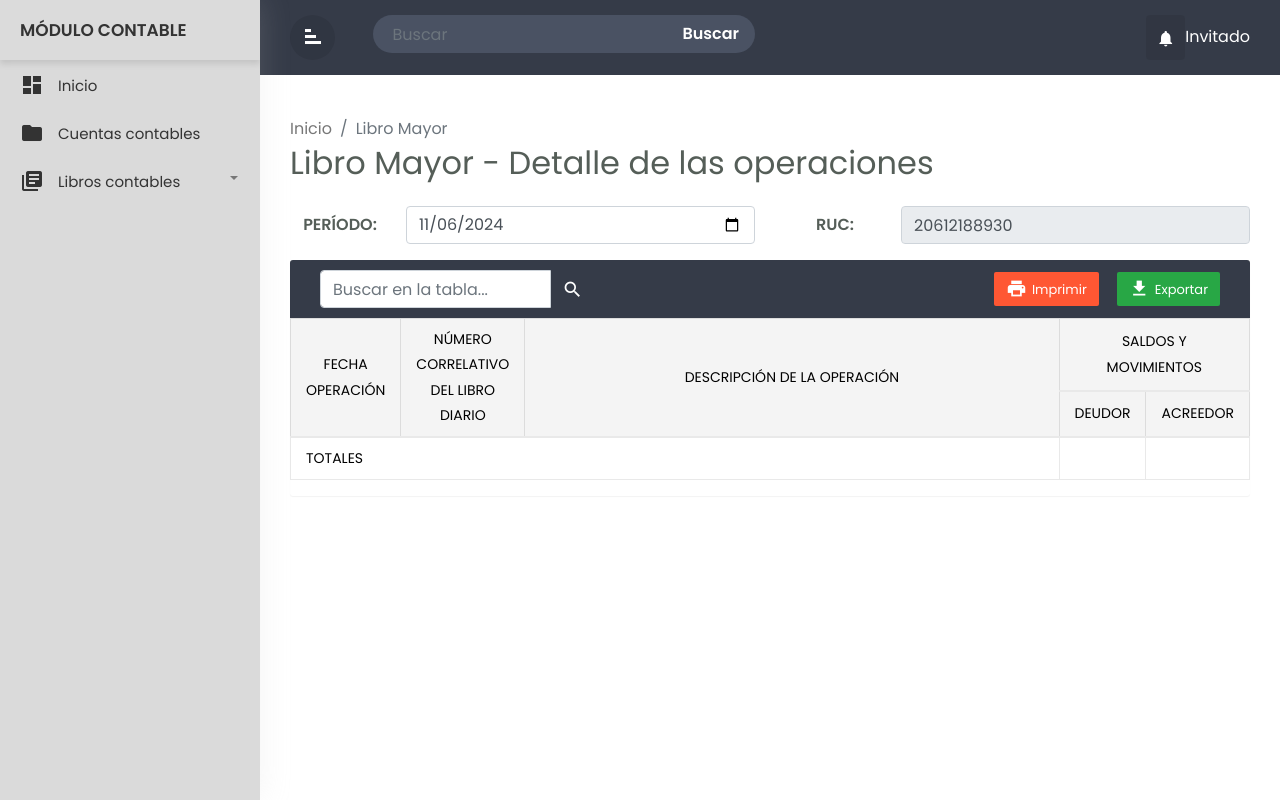
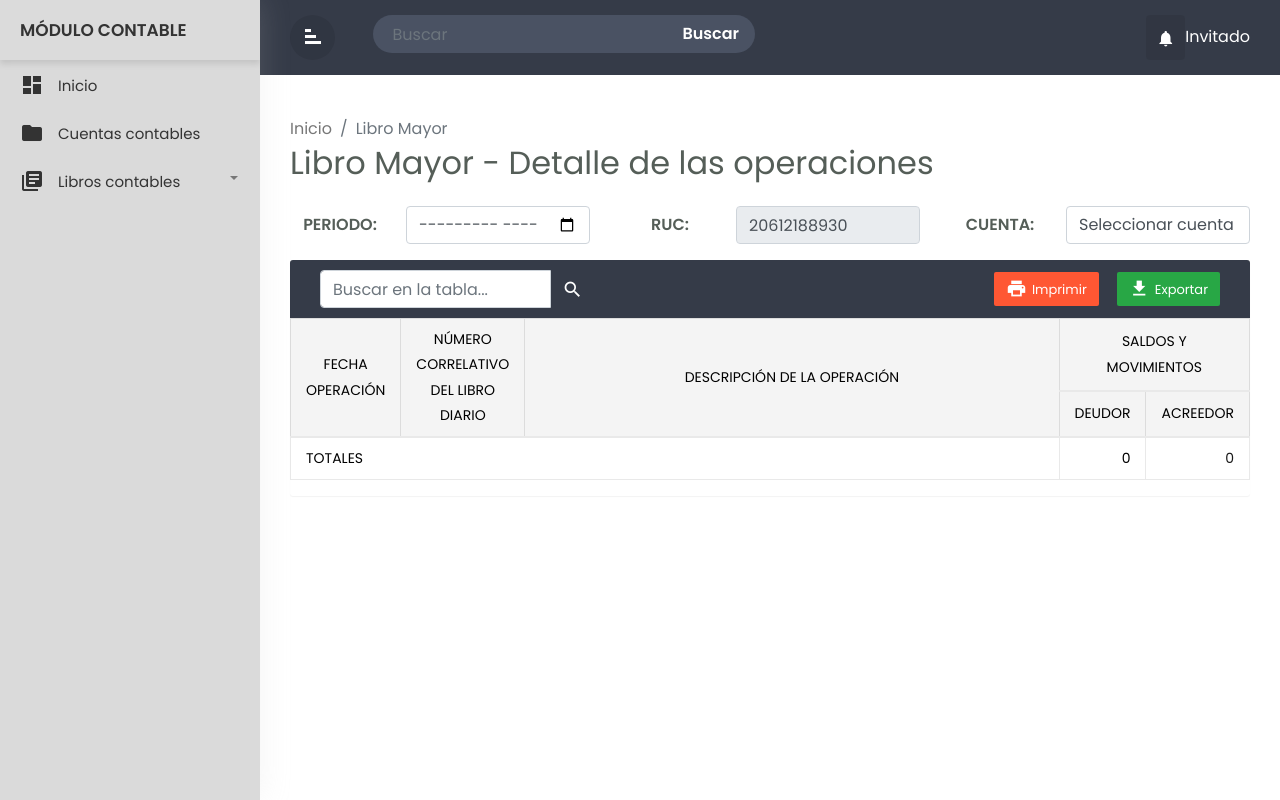
Before and after one commit to DiFardo/sistema_contable_deventas_decompras, a Flask app: page /libro_mayor in a window 1280 px wide. Run offline with Flask 3, Linux system fonts and the light colour scheme; data that the repository does not hold is empty; some libraries are stand-ins or nearby versions.

Commit message:
libromayorv1

```diff
--- a/controladores/controlador_plantillas.py
+++ b/controladores/controlador_plantillas.py
@@ -730,8 +730,6 @@ def obtener_libro_diario_por_fecha(fecha):
     conexion.close()
     return movimientos, total_debe, total_haber
 
-
-
 def obtener_libro_caja():
     conexion = obtener_conexion()
     movimientos_caja = []
@@ -759,3 +757,56 @@ def obtener_libro_caja():
 
     conexion.close()
     return movimientos_caja
+
+def obtener_cuentas_distintas():
+    conexion = obtener_conexion()
+    cuentas = []
+
+    with conexion.cursor(cursor_factory=DictCursor) as cursor:
+        cursor.execute("""
+            SELECT DISTINCT ac.codigo_cuenta
+            FROM asientos_contables ac
+            JOIN movimientos m ON ac.numero_asiento = m.movimiento_id
+            WHERE EXTRACT(MONTH FROM ac.fecha) = 11
+              AND EXTRACT(YEAR FROM ac.fecha) = 2024
+              AND (ac.debe IS NOT NULL AND ac.debe != 0 OR ac.haber IS NOT NULL AND ac.haber != 0)
+            ORDER BY ac.codigo_cuenta;
+        """)
+
+        cuentas = cursor.fetchall()
+
+    conexion.close()
+    return cuentas
+
+def obtener_libro_mayor(mes, año, cuenta):
+    conexion = obtener_conexion()
+    movimientos = []
+
+    with conexion.cursor(cursor_factory=DictCursor) as cursor:
+        cursor.execute("""
+            SELECT fecha, numero_correlativo, glosa, debe as deudor, haber as acreedor
+            FROM (
+                SELECT
+                    DENSE_RANK() OVER (ORDER BY ac.numero_asiento) AS numero_correlativo,
+                    ac.fecha,
+                    CASE
+                        WHEN m.tipo_movimiento = 'Ventas' THEN 'Por la venta de mercadería'
+                        WHEN m.tipo_movimiento = 'Compras' THEN 'Por la compra de insumos'
+                        ELSE ''
+                    END AS glosa,
+                    ac.debe,
+                    ac.haber
+                FROM asientos_contables ac
+                JOIN movimientos m ON ac.numero_asiento = m.movimiento_id
+                WHERE EXTRACT(MONTH FROM ac.fecha) = %s
+                AND EXTRACT(YEAR FROM ac.fecha) = %s
+                AND ac.codigo_cuenta = %s
+                AND (ac.debe IS NOT NULL AND ac.debe != 0 OR ac.haber IS NOT NULL AND ac.haber != 0)
+                ORDER BY numero_correlativo, ac.id
+            ) AS subquery;
+        """, (mes, año, cuenta))
+
+        movimientos = cursor.fetchall()
+
+    conexion.close()
+    return movimientos
--- a/maestra_iniciar.py
+++ b/maestra_iniciar.py
@@ -201,14 +201,36 @@ def libro_mayor():
     token = request.cookies.get('token')
     dni = request.cookies.get('dni')
     usuario = controlador_usuarios.obtener_usuario(dni)
+    cuentas = controlador_plantillas.obtener_cuentas_distintas()
+    periodo = request.args.get('periodo', '')
+    cuenta = request.args.get('cuenta', '')
+
+    movimientos = []
+    total_deudor = 0
+    total_acreedor = 0
+
+    if periodo and cuenta:
+        año, mes = periodo.split('-')
+        movimientos = controlador_plantillas.obtener_libro_mayor(mes, año, cuenta)
+
+        for movimiento in movimientos:
+            total_deudor += movimiento['deudor'] or 0
+            total_acreedor += movimiento['acreedor'] or 0
 
     breadcrumbs = [
         {'name': 'Inicio', 'url': '/index'},
         {'name': 'Libro Mayor', 'url': '/libro_mayor'}
     ]
-    movimientos = []
 
-    return render_template("libro_mayor.html", movimientos=movimientos, breadcrumbs=breadcrumbs, usuario=usuario)
+    return render_template(
+        "libro_mayor.html",
+        movimientos=movimientos,
+        breadcrumbs=breadcrumbs,
+        usuario=usuario,
+        cuentas=cuentas,
+        total_debe=total_deudor,
+        total_haber=total_acreedor
+    )
 
 @app.route("/libro_caja")
 def libro_caja():
--- a/templates/libro_mayor.html
+++ b/templates/libro_mayor.html
@@ -14,12 +14,15 @@
 <style>
   th {
     text-align: center;
-    vertical-align: middle; /* Centra verticalmente el contenido */
+    vertical-align: middle;
   }
 
-  /* Ajustar el ancho específico de la columna "Número Correlativo" */
   .w-correlativo {
-    width: 10%; /* Ancho reducido para la columna de número correlativo */
+    width: 10%;
+  }
+
+  .text-right {
+    text-align: right;
   }
 </style>
 
@@ -45,38 +48,46 @@
       </div>
     </div>
 
-    <!-- Filtros: Fecha exacta y RUC en una sola fila alineados correctamente con centrado vertical -->
+    <!-- Filtros de Período (Mes y Año), RUC y Cuenta -->
     <div class="row mb-3 align-items-center">
-      <div class="col-lg-6 col-md-6 col-sm-12 d-flex">
+      <div class="col-lg-4 col-md-6 col-sm-12 d-flex">
         <label class="me-3 d-flex justify-content-center align-items-center" style="min-width: 100px;">
-          <strong>PERÍODO:</strong>
+          <strong>PERIODO:</strong>
         </label>
-        <input type="date" class="form-control" id="filtro-fecha" max="{{ current_year }}-12-31"
-          value="{{ current_year }}-01-01">
+        <input type="month" class="form-control" id="filtro-periodo" max="" value="{{ request.args.get('periodo', '') }}">
       </div>
-      <div class="col-lg-6 col-md-6 col-sm-12 d-flex">
+      <div class="col-lg-4 col-md-6 col-sm-12 d-flex">
         <label class="me-3 d-flex justify-content-center align-items-center" style="min-width: 100px;">
           <strong>RUC:</strong>
         </label>
         <input type="text" class="form-control" value="20612188930" readonly>
+      </div>
+      <div class="col-lg-4 col-md-6 col-sm-12 d-flex">
+        <label class="me-3 d-flex justify-content-center align-items-center" style="min-width: 100px;">
+          <strong>CUENTA:</strong>
+        </label>
+        <select class="form-control" id="filtro-cuenta">
+          <option value="">Seleccionar cuenta</option>
+          {% for cuenta in cuentas %}
+          <option value="{{ cuenta.codigo_cuenta }}" {% if request.args.get('cuenta') == cuenta.codigo_cuenta %}selected{% endif %}>
+            {{ cuenta.codigo_cuenta }}
+          </option>
+          {% endfor %}
+        </select>
       </div>
     </div>
 
     <div class="table-wrapper">
       <div class="table-title">
         <div class="row justify-content-between align-items-center">
-          <!-- Input Group para Filtro de Búsqueda a la izquierda -->
           <div class="col-lg-4 col-md-6 col-sm-12 d-flex justify-content-start">
             <div class="input-group">
-              <input type="text" id="search-input" class="form-control"
-                placeholder="Buscar en la tabla..." aria-label="Buscar">
+              <input type="text" id="search-input" class="form-control" placeholder="Buscar en la tabla..." aria-label="Buscar">
               <button class="btn btn-outline-secondary" type="button">
                 <i class="material-icons">search</i>
               </button>
             </div>
           </div>
-
-          <!-- Botones Alineados a la Derecha para Imprimir y Exportar -->
           <div class="col-lg-4 col-md-6 col-sm-12 d-flex justify-content-end">
             <button class="btn btn-primary me-2" onclick="window.print()" style="background-color: #ff5733;">
               <i class="material-icons">print</i> <span>Imprimir</span>
@@ -103,22 +114,21 @@
           </tr>
         </thead>
         <tbody id="tabla-cuerpo">
-          <!-- Aquí van las filas dinámicas de datos -->
           {% for movimiento in movimientos %}
           <tr>
-            <td>{{ movimiento.fecha_operacion }}</td>
-            <td class="w-correlativo">{{ movimiento.numero_correlativo_libro }}</td>
-            <td>{{ movimiento.descripcion_glosa }}</td>
-            <td>{{ movimiento.debe }}</td>
-            <td>{{ movimiento.haber }}</td>
+            <td>{{ movimiento.fecha }}</td>
+            <td class="w-correlativo">{{ movimiento.numero_correlativo }}</td>
+            <td>{{ movimiento.glosa }}</td>
+            <td class="text-right">{{ movimiento.deudor if movimiento.deudor is not none else '-' }}</td>
+            <td class="text-right">{{ movimiento.acreedor if movimiento.acreedor is not none else '-' }}</td>
           </tr>
           {% endfor %}
         </tbody>
         <tfoot>
           <tr>
             <td colspan="3">TOTALES</td>
-            <td>{{ total_debe }}</td>
-            <td>{{ total_haber }}</td>
+            <td class="text-right">{{ total_debe }}</td>
+            <td class="text-right">{{ total_haber }}</td>
           </tr>
         </tfoot>
       </table>
@@ -132,51 +142,26 @@
   <script src="https://cdn.jsdelivr.net/npm/bootstrap@5.3.3/dist/js/bootstrap.bundle.min.js"></script>
 
   <script>
-    function exportTableToCSV(filename) {
-      var csv = [];
-      var rows = document.querySelectorAll("table tr");
-
-      for (var i = 0; i < rows.length; i++) {
-        var row = [], cols = rows[i].querySelectorAll("td, th");
-
-        for (var j = 0; j < cols.length; j++)
-          row.push(cols[j].innerText);
-
-        csv.push(row.join(","));
-      }
-
-      // Download CSV file
-      downloadCSV(csv.join("\n"), filename);
-    }
-
-    function downloadCSV(csv, filename) {
-      var csvFile;
-      var downloadLink;
-
-      csvFile = new Blob([csv], { type: "text/csv" });
-      downloadLink = document.createElement("a");
-      downloadLink.download = filename;
-      downloadLink.href = window.URL.createObjectURL(csvFile);
-      downloadLink.style.display = "none";
-      document.body.appendChild(downloadLink);
-      downloadLink.click();
-    }
-
-    // Función para obtener la fecha de hoy en formato YYYY-MM-DD
-    function getTodayDate() {
+    document.addEventListener('DOMContentLoaded', function () {
+      const filtroPeriodo = document.getElementById('filtro-periodo');
+      const filtroCuenta = document.getElementById('filtro-cuenta');
       const today = new Date();
       const year = today.getFullYear();
-      const month = String(today.getMonth() + 1).padStart(2, '0'); // Mes empieza en 0, así que sumamos 1
-      const day = String(today.getDate()).padStart(2, '0');
-      return `${year}-${month}-${day}`;
-    }
+      const month = String(today.getMonth() + 1).padStart(2, '0');
+      filtroPeriodo.max = `${year}-${month}`;
 
-    // Establece la fecha de hoy como valor predeterminado en el filtro de fecha
-    document.addEventListener('DOMContentLoaded', function () {
-      const filtroFecha = document.getElementById('filtro-fecha');
-      const today = getTodayDate();
-      filtroFecha.value = today;  // Establecer valor como fecha de hoy
-      filtroFecha.max = `${today}`;  // Fecha máxima como hoy para no permitir fechas futuras
+      filtroPeriodo.addEventListener('change', actualizarURL);
+      filtroCuenta.addEventListener('change', actualizarURL);
+
+      function actualizarURL() {
+        const selectedPeriodo = filtroPeriodo.value;
+        const selectedCuenta = filtroCuenta.value;
+        let url = `?periodo=${selectedPeriodo}`;
+        if (selectedCuenta) {
+          url += `&cuenta=${selectedCuenta}`;
+        }
+        window.location.href = url;
+      }
     });
   </script>
 </div>
--- a/templates/registro_compras.html
+++ b/templates/registro_compras.html
@@ -96,7 +96,7 @@
     <!-- Encabezado con título adicional -->
     <div class="row mb-3">
       <div class="col-12">
-        <h2 class="text-left">Registro de Compras</h2>
+        <h2 class="text-left">Registro de compras</h2>
       </div>
     </div>
 
```
Also changed, not shown: bd_cambios.sql (+38 -0 lines), templates/registro_ventas.html (+11 -0 lines).
